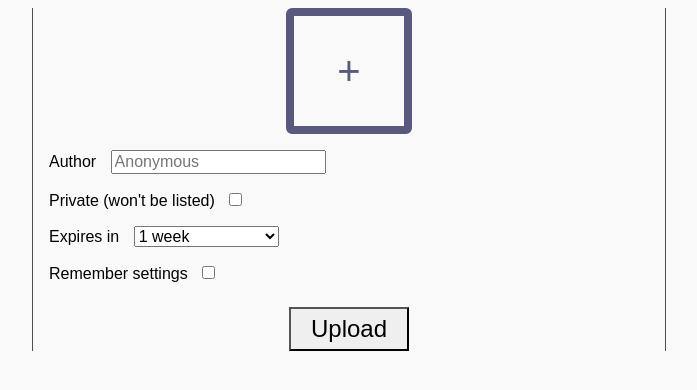
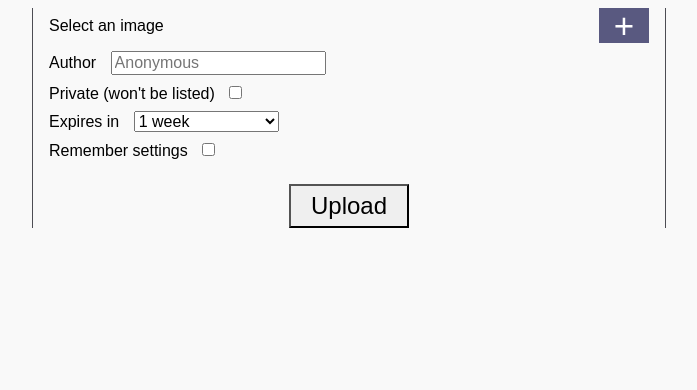
Before and after one commit to romuald/pymgur, a Python web app: template pycasso/templates/index.html in a window 1280 px wide. Shown: the top 390 px of the page, without its empty margins (291-988 px from the left). Run offline with Jinja, Linux system fonts and the light colour scheme; the template is opened without the code that fills it, so the values that code supplies are empty.

Commit message:
Much better upload style

```diff
--- a/pycasso/static/home.js
+++ b/pycasso/static/home.js
@@ -1,32 +1,33 @@
 function HomeLoaded() {
+	var i;
 	var imgs = document.querySelectorAll('#latest img');
 
 	var loader = document.querySelector('#loader');
 	var loaded = 0;
 
-	for (var i = 0; i < imgs.length; i++) {
+	for (i = 0; i < imgs.length; i++) {
 		// Cannot seem to find a DOM event for missing image
 		imgs[i].onload = imgs[i].onerror = function() {
 			loader.style.width = ((++loaded / imgs.length) * 100) + '%';
 		};
 	}
-	var upicon =  document.querySelector("#imageup");
-	var upinput = document.querySelector("#image-up");
 
-	upinput.addEventListener("change", function() {
+	function inputChange(ev) {
 		var reader = new FileReader();
+		var preview = this.parentNode.querySelector(".upload-preview");
 		reader.onload = function() {
-			upicon.setAttribute("style", "background-image: url(" +  this.result + ")");
+			// XXX check state just in case
+			preview.style.backgroundImage = "url(" + this.result + ")";
 		}
 		reader.readAsDataURL(this.files[0]);
-	})
+	}
 
-
-	upicon.addEventListener("click", function(ev) {
-		ev.preventDefault();
-		upinput.click();
-	})
-	upinput.parentNode.style.display = "none";
+	var uprows = document.querySelectorAll(".imagerow");
+	for (i = 0; i < uprows.length; i++) {
+		var input = uprows[i].querySelector('input[type="file"]');
+		input.addEventListener("change", inputChange);
+		input.style.display = "none";
+	}
 }
 
 if ( document.readyState === "loading" ) {
--- a/pycasso/static/main.css
+++ b/pycasso/static/main.css
@@ -18,7 +18,7 @@ input, select {
 }
 
 form div {
-	margin-top: 16px;
+	margin: 8px 0;
 	text-align: left;
 	font-size: 16px;
 }
@@ -38,6 +38,51 @@ input[type="submit"] {
 	padding: 6px 20px;
 	margin-left: 0;
 	-webkit-appearance: none;
+}
+
+.imagerow {
+	display: flex;
+	height: 35px;
+	-background-color: #ededf5;
+	transition: background 0.3s;
+
+}
+.imagerow:hover {
+	background-color: #e4e4f5;
+}
+
+.imagerow label {
+	flex-grow: 1;
+	line-height: 35px;
+	cursor: pointer;
+}
+
+.imagerow:hover .upload-widget {
+	background-color: #3f3f66;
+}
+
+.upload-widget {
+	flex-grow: 0 !important;
+	line-height: 35px;
+	cursor: pointer;
+	color: white;
+	font-size: 35px;
+	text-align: center;
+
+	width: calc(50px);
+	height: calc(35px);
+	background-color: #595980;
+	transition: background 0.3s
+}
+.upload-preview {
+	width: 50px;
+	height: 50px;
+	max-height: 35px;
+	max-width: 50px;
+	background-size: contain;
+	background-repeat: no-repeat;
+	background-position: center;
+	margin-right: 4px;
 }
 
 #imageup {
--- a/pycasso/templates/index.html
+++ b/pycasso/templates/index.html
@@ -8,11 +8,12 @@
 </head>
 <body>
 	<form action="{{ url_for('index') }}" method="POST" enctype="multipart/form-data">
-		<div>
-			<label for="image-up">Image file</label>
-			<input id="image-up" type="file" name="i">
+		<div class="imagerow">
+			<label for="image0">Select an image</label>
+			<input id="image0" type="file" name="image0">
+			<span class="upload-preview"></span>
+			<label for="image0" class="upload-widget">+</label>
 		</div>
-		<div id="imageup"><span class="center-area"><span class="centered">+</span></span></div>
 		<div>
 			<label for="author">Author</label>
 			<input type="text" id="author" name="author" value="" placeholder="Anonymous">
```
